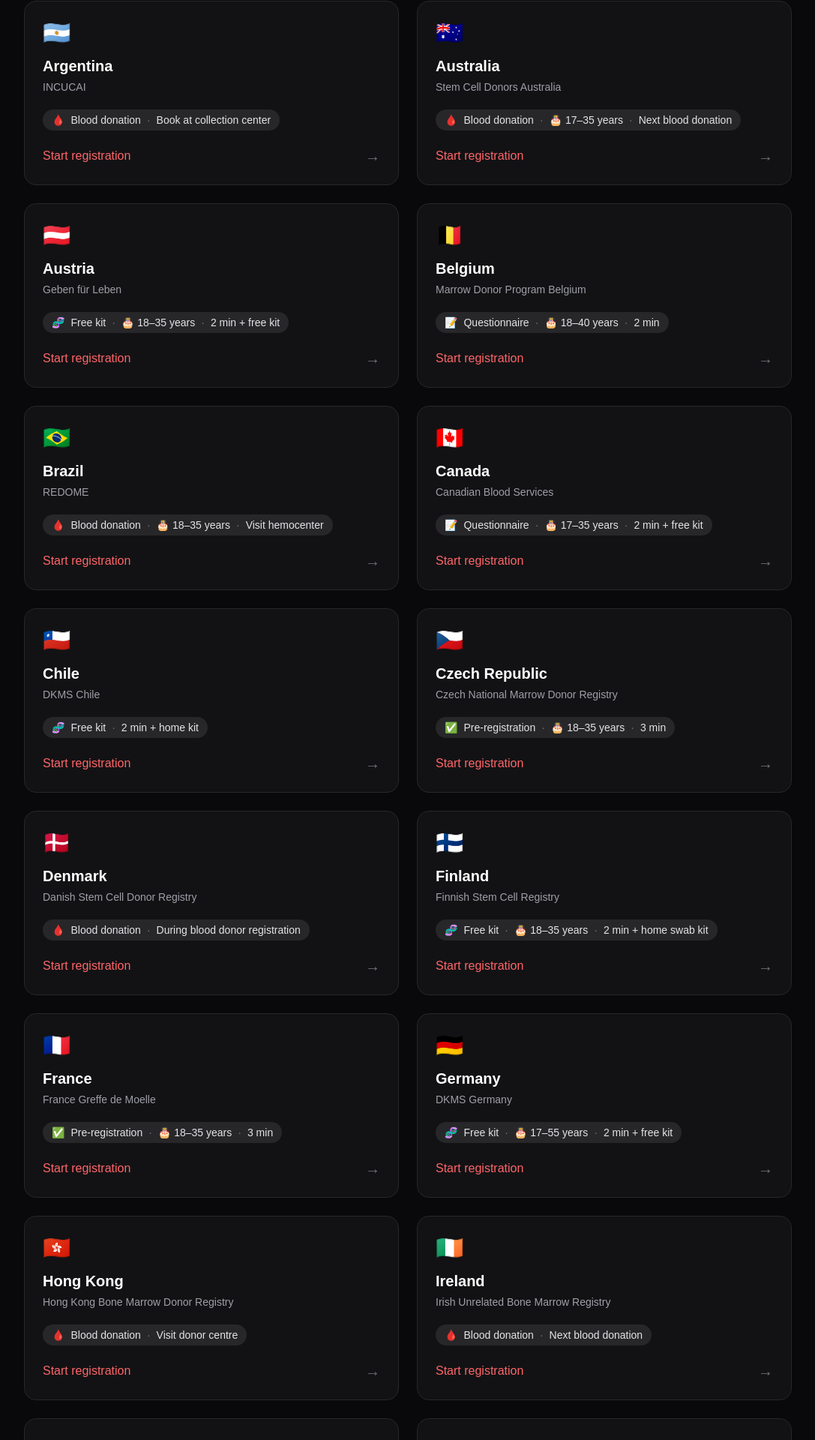
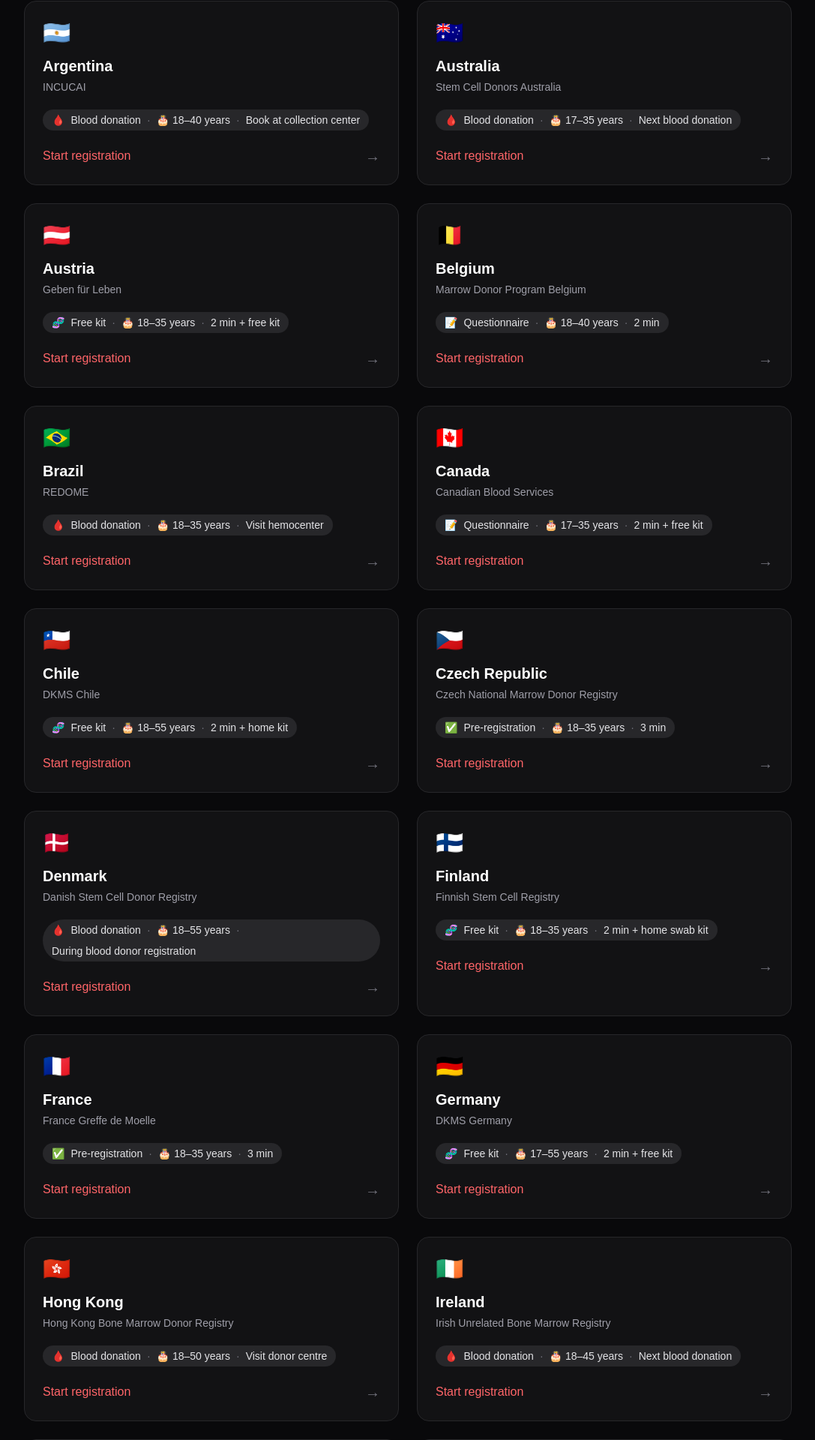
Before and after one commit to OneMatchOrg/onematch-web, a Next.js app: page / in a window 1280 px wide. Shown: the part 563-2483 px from the top of the page at 75% size, without its empty margins (96-1183 px from the left). Built offline with nearby package versions, Linux system fonts and the light colour scheme.

Commit message:
🛡️ audit: complete L4 verification for all 25 registries

```diff
--- a/data/countries.ts
+++ b/data/countries.ts
@@ -85,6 +85,7 @@
     estimatedTime: "2 min",
     verified: "2026-09-07",
     status: "verified",
+    eligibleAge: "18–40 years",
     searchTerms: ["Luxembourg", "Luxemburgo", "Lëtzebuerg"],
   },
 
@@ -196,6 +197,7 @@
     estimatedTime: "Next blood donation",
     verified: "2026-09-07",
     status: "verified",
+    eligibleAge: "18–45 years",
     searchTerms: ["Ireland", "Éire", "Irlanda"],
   },
 
@@ -276,6 +278,7 @@
     estimatedTime: "2 min + free swab kit",
     verified: "2026-09-07",
     status: "verified",
+    eligibleAge: "18–55 years",
     searchTerms: [
       "United States",
       "USA",
@@ -327,6 +330,7 @@
     estimatedTime: "5 min + 2 mL blood sample",
     verified: "2026-09-07",
     status: "verified",
+    eligibleAge: "18–54 years",
     searchTerms: ["Japan", "日本", "Japão"],
   },
 
@@ -356,6 +360,7 @@
     estimatedTime: "Book at collection center",
     verified: "2026-09-07",
     status: "verified",
+    eligibleAge: "18–40 years",
     searchTerms: ["Argentina"],
   },
 
@@ -370,6 +375,7 @@
     estimatedTime: "2 min + home kit",
     verified: "2026-09-07",
     status: "verified",
+    eligibleAge: "18–55 years",
     searchTerms: ["Chile"],
   },
 
@@ -384,6 +390,7 @@
     estimatedTime: "Visit donor centre",
     verified: "2026-09-07",
     status: "verified",
+    eligibleAge: "18–50 years",
     searchTerms: ["Hong Kong", "香港"],
   },
 
@@ -398,6 +405,7 @@
     estimatedTime: "During blood donor registration",
     verified: "2026-09-07",
     status: "verified",
+    eligibleAge: "18–55 years",
     searchTerms: ["Denmark", "Danmark", "Dinamarca"],
   },
 
```
